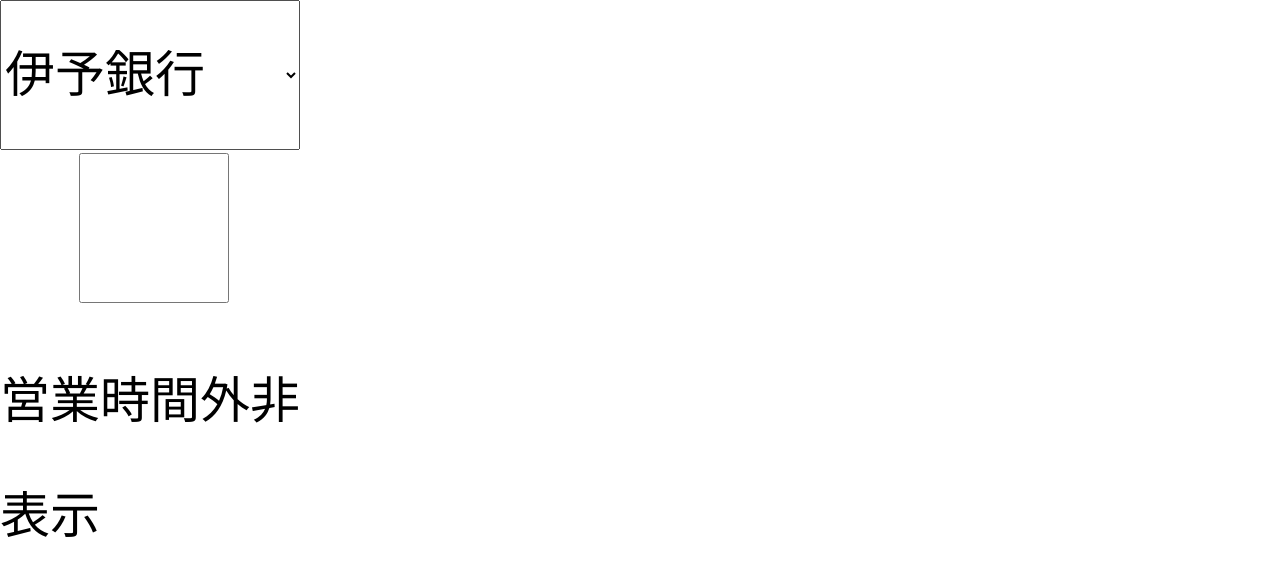
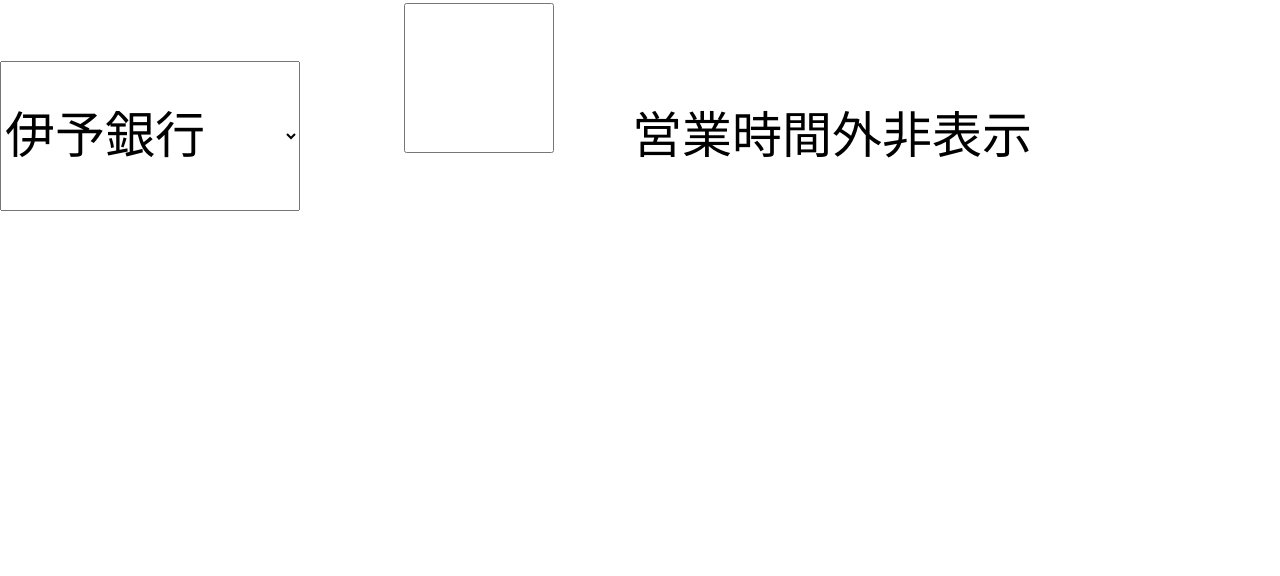
Before and after one commit to tamairyota/ATM-CAN, a plain HTML site: page index.html in a window 1280 px wide. Drawn offline with Linux system fonts and the light colour scheme; some packages are replaced by stand-ins of ours.

Commit message:
Update index.html

```diff
--- a/index.html
+++ b/index.html
@@ -12,7 +12,7 @@
 </script>
   </head>
   <body>
-      <form style='height:150px;width:300px;font-size: 100px;'>
+      <form style='height:150px;width:100%;font-size: 100px;'>
           <!--銀行名の選択が変わった時にginkouuを呼び出し-->
           <select id="ginkou" onchange="ginkouu()"name="ginko"style='height:150px;width:300px;font-size: 50px;' >
               <option value="iyo">伊予銀行</option>
```
